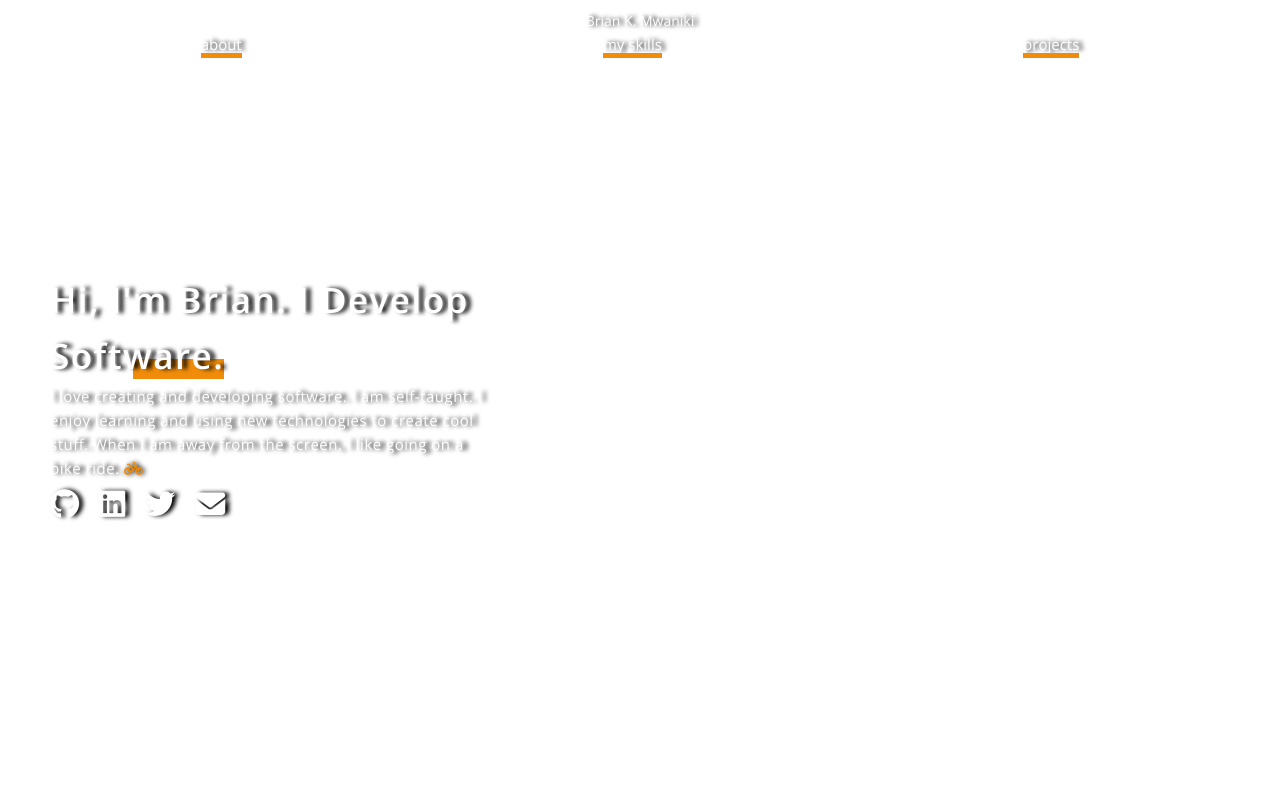
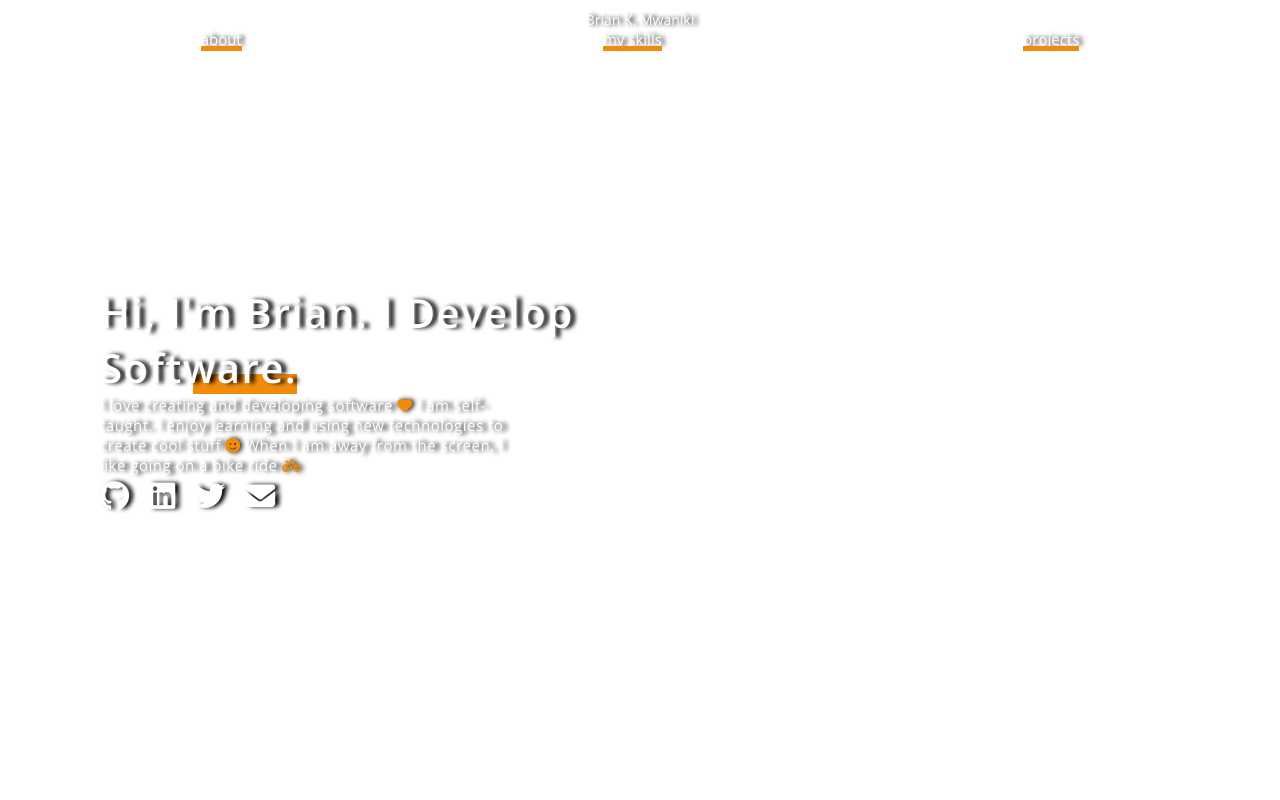
Before and after one commit to BrianKiarieMwaniki/Brian-s-Portfolio, a website: page index.html in a window 1280 px wide. Shown: the top 800 px of the page. Drawn offline with nearby package versions, Linux system fonts and the light colour scheme.

```diff
--- a/assets/js/script.js
+++ b/assets/js/script.js
@@ -1,18 +1,23 @@
 (function () {
-  window.onscroll = function () {
-    myFunction();
-  };
+  // window.onscroll = function () {
+  //   manipulateStickyNav();
+  // };
 
-  let navbar = document.querySelector("nav");
+  let navbar = document.getElementById("nav");
   let sectionIntro = document.getElementById("section-intro");
-
+  let introtext = document.getElementById("intro-text");
+ let introtextPos = introtext.getBoundingClientRect().top;
   let sticky = navbar.offsetTop;
 
-  function myFunction() {
-    if (window.pageYOffset >= sectionIntro.offsetTop) {
+  let condition = introtextPos + window.scrollY;
+
+  function manipulateStickyNav() {
+    if (condition >= 500) {
       navbar.classList.add("sticky");
-    } else {
+    }else {
       navbar.classList.remove("sticky");
     }
+    console.log(sticky);
+    console.log(introtextPos + window.scrollY);
   }
 })();
--- a/assets/sass/base/_base.scss
+++ b/assets/sass/base/_base.scss
@@ -16,14 +16,13 @@
 }
 
 body {
-  display: block;
+  display: flex;
+  flex-direction: column;
   height: 100%;
-  width: auto;
+  width: 100%;
   font-family: $open-sans;
   font-weight: 400;
-  line-height: 1.6;
+  overflow-y: auto;
+
+  position: relative;
 }
-
-main{
-  height: 100%;
-}
--- a/assets/sass/base/_typography.scss
+++ b/assets/sass/base/_typography.scss
@@ -7,7 +7,7 @@
     display: inline;
     color: #fff;
     font-family: $open-sans;
-    font-size: 3.5rem;
+    font-size: 4rem;
     font-weight: 600;
     letter-spacing: 0.15rem;
     text-shadow: 5px 0px 4px #050505;
@@ -34,7 +34,7 @@
       color: $color-orange;
     }
 
-    @include respond(phone) {
+    @include respond(tab-land) {
       width: 100%;
     }
   }
--- a/assets/sass/layout/_nav.scss
+++ b/assets/sass/layout/_nav.scss
@@ -5,6 +5,8 @@
     flex-wrap: wrap;
     justify-content: space-around;
     padding: 1rem 2rem;
+
+    transition: all .2s ease-out;
 
     & p{
         flex: 1 1 100%;
--- a/assets/sass/pages/_home.scss
+++ b/assets/sass/pages/_home.scss
@@ -1,52 +1,55 @@
-.section-intro{
+.section-intro {
   min-height: 100%;
   width: 100%;
   display: flex;
   align-items: center;
-    padding: 1rem 5rem;
+  padding: 1rem 10rem;
 
   background-image: url(../../assets/images/background.jpg);
-
-    @include respond(tab-port){
+  position: relative;
+  @include respond(tab-port) {
     flex-direction: column;
     padding: 1rem 2rem;
   }
 
-    &__text-container{
-        flex: 1 1 50%;
+  &__text-container {
+    flex: 0 1 50%;
     position: relative;
 
-        @include respond(tab-port){
-            flex:1 1 100%;
+    @include respond(tab-land) {
+      flex: 1 1 100%;
       display: flex;
       flex-direction: column;
       justify-content: center;
     }
   }
 
-    &__photo-container{
-        flex: 1 1 50%;
-    }
-
-    &__icons-list{
+  &__icons-list {
     list-style: none;
     display: flex;
 
-        & li{
-            &:not(:first-child){
+    & li {
+      &:not(:first-child) {
         margin-left: 2rem;
       }
     }
 
-        & .icon{
+    & .icon {
       color: #fff;
       font-size: 3rem;
       text-shadow: 4px 0px 4px #000;
-            transition: color .2s ease-in;
+      transition: color 0.2s ease-in;
 
-            &:hover{
+      &:hover {
         color: $color-orange;
       }
     }
   }
 }
+
+.section-projects {
+  min-height: 100%;
+  width: 100%;
+  background-color: #fff;
+  padding: 10rem;
+}
--- a/index.html
+++ b/index.html
@@ -8,23 +8,25 @@
     <title>Brian Mwaniki | Portfolio</title>
   </head>
   <body>
-    <nav class="nav sticky">
+    <nav class="nav sticky" id="nav">
       <p class="text-shadow">Brian K. Mwaniki</p>
       <a href="" class="nav-link text-shadow">about</a>
       <a href="" class="nav-link text-shadow">my skills</a>
-      <a href="" class="nav-link text-shadow">projects</a>
+      <a href="#projects" class="nav-link text-shadow">projects</a>
     </nav>
 
-    <main>
-      <sector class="section-intro parallax-bgimg" id="section-intro">
-        <div class="section-intro__text-container">
+    <sectoin class="section-intro parallax-bgimg" id="section-intro">
+      <div class="section-intro__text-container" id="intro-text">
         <h1 class="intro-title">
           Hi, I'<span class="highlight">m Brian. I Develop Software.</span>
         </h1>
         <p class="intro-description">
-            I love creating and developing software. I am self-taught. I enjoy
-            learning and using new technologies to create cool stuff. When I am
-            away from the screen, I like going on a bike ride.
+          I love creating and developing software
+          <span class="icon"><i class="fa-solid fa-heart"></i></span> I am
+          self-taught. I enjoy learning and using new technologies to create
+          cool stuff
+          <span class="icon"><i class="fa-solid fa-face-smile"></i></span> When
+          I am away from the screen, I like going on a bike ride
           <span class="icon">
             <i class="fa-solid fa-bicycle"></i>
           </span>
@@ -64,12 +66,15 @@
         </ul>
       </div>
       <div class="section-intro__photo-container"></div>
-      </sector>
-    </main>
+    </sectoin>
+    <sectoin class="section-projects" id="projects"> </sectoin>
+
     <footer class="footer">
       <div class="footer__designer-info">
         <h3 class="designer-title">Brian K. Mwaniki</h3>
-        <p class="designer-subtitle">&copy;2022. Built and designed by Brian K. Mwaniki</p>
+        <p class="designer-subtitle">
+          &copy;2022. Built and designed by Brian K. Mwaniki
+        </p>
       </div>
       <div class="footer__links">
         <h3>Links</h3>
```
Also changed, not shown: assets/css/styles.css, 1 other file. Lines whose indentation alone changed are shown as unchanged.
